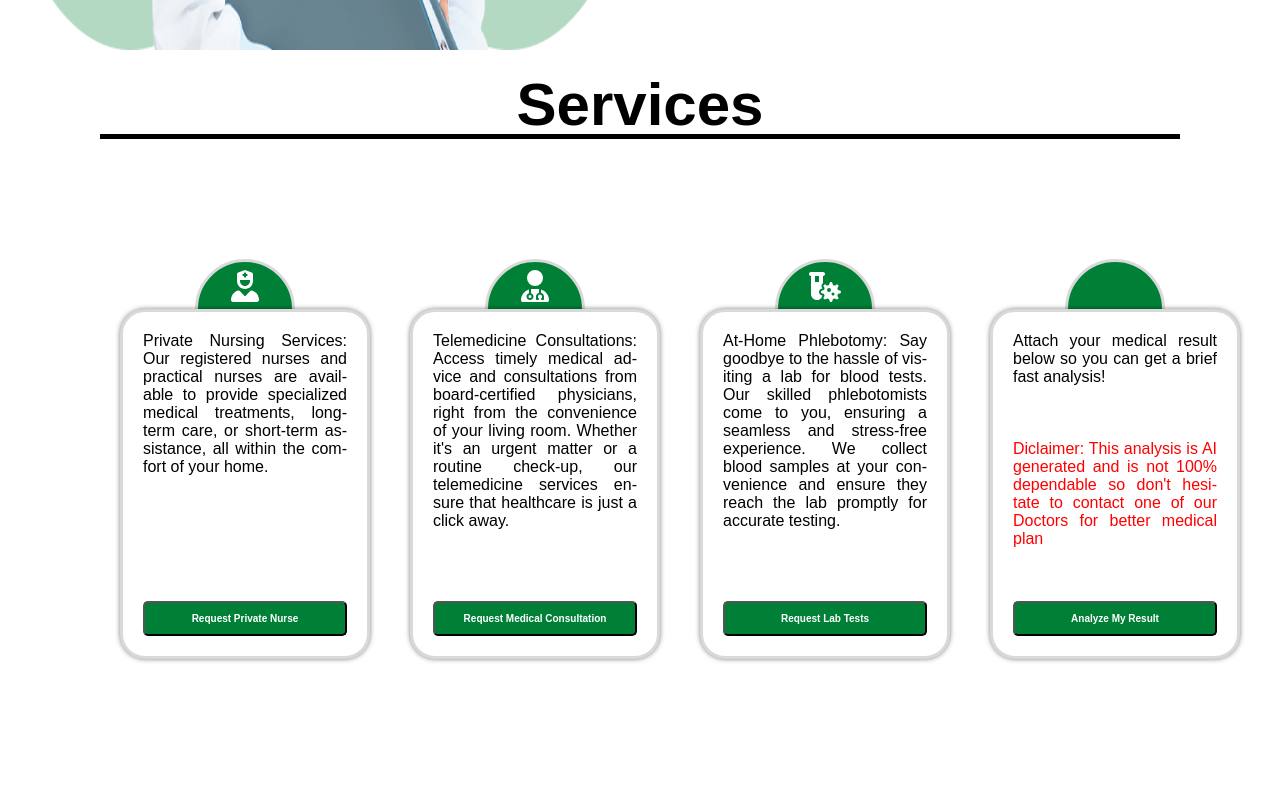
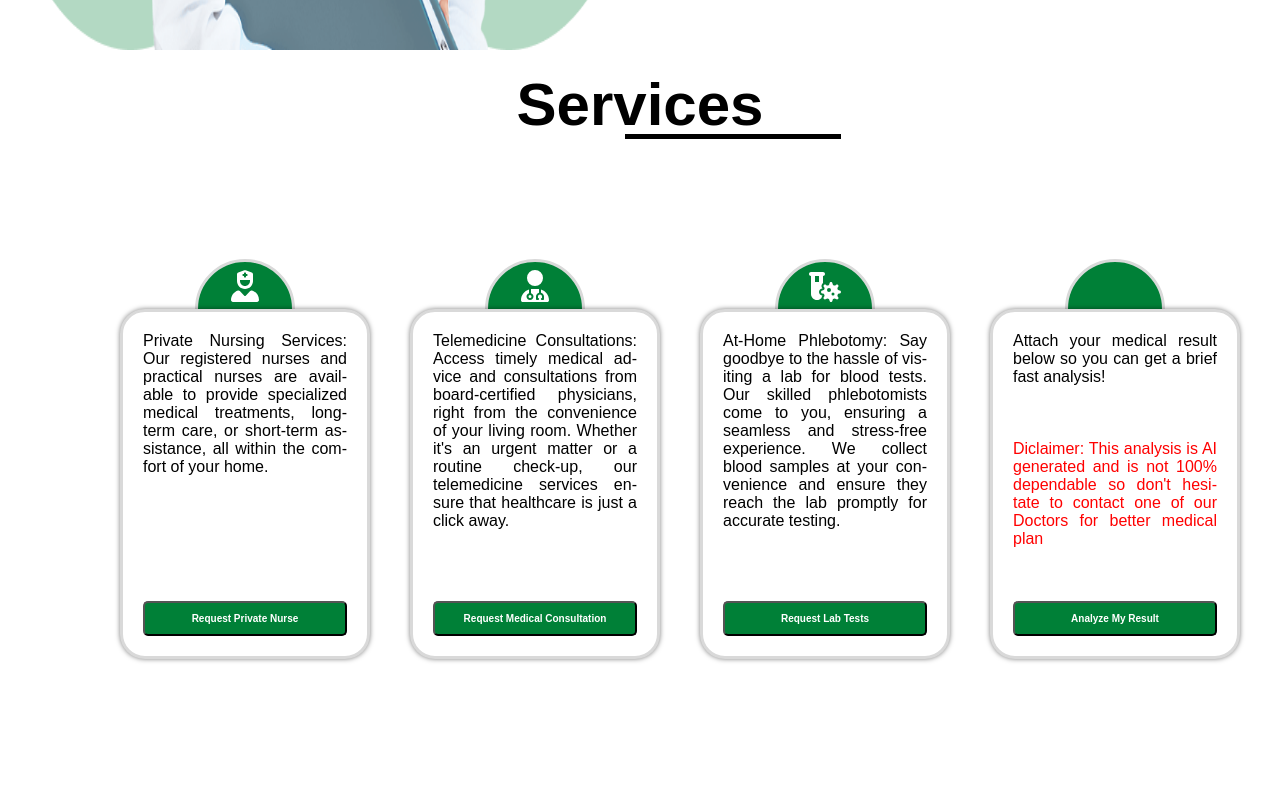
Before and after one commit to MahdiMk-dev/medicare, a React (Create React App) app in the folder user-side/frontend/user-frontend/: page / in a window 1280 px wide. Shown: the part 800-1600 px from the top of the page. Built offline with nearby package versions, Linux system fonts and the light colour scheme; no server answers; the database is empty.

Commit message:
adjust home styles

```diff
--- a/user-side/frontend/user-frontend/src/styles/home.css
+++ b/user-side/frontend/user-frontend/src/styles/home.css
@@ -195,9 +195,10 @@ button a {
   position: absolute;
   bottom: 0;
   left: 0;
-  width: 100%; /* Full width */
+  width: 20%; /* Full width */
   height: 5px; /* Thickness of the line */
   background-color: black; /* Color of the line */
+  transform: translateX(525px);
 }
 .underline p{
   text-align: center;
```
